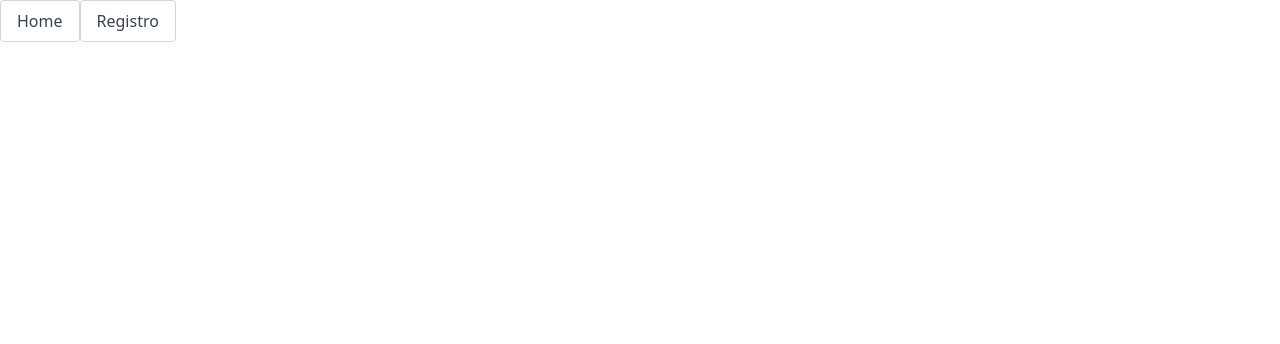
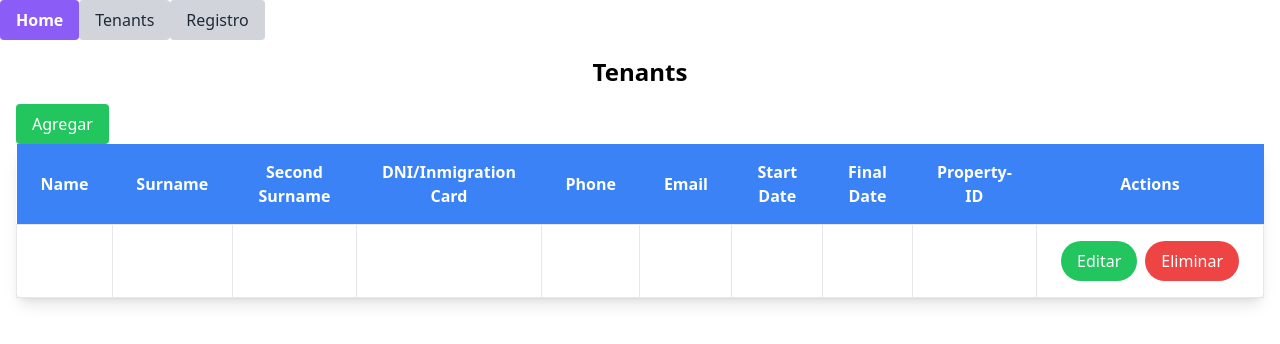
Before and after one commit to johnNaduer/Wasi-Qampaq-v1, a Vue app in the folder practica/Auth/: page /inquilino in a window 1280 px wide. Before the commit this address had no page. Shown: the top 344 px of the page. Built offline with nearby package versions, Linux system fonts and the light colour scheme.

Commit message:
updating the pages folder

```diff
--- a/practica/Auth/src/App.vue
+++ b/practica/Auth/src/App.vue
@@ -5,13 +5,18 @@ import { RouterLink, RouterView } from 'vue-router';
 
 <template>
   <div>
-    <router-link to="/" class="router-link">Home</router-link>
-    <router-link to="/Listar" class="router-link">Registro</router-link>
+    <router-link to="/" class="router-link-primary">Home</router-link>
+    <router-link to="/inquilino" class="router-link-secondary">Tenants</router-link>
+    <router-link to="/register" class="router-link-secondary">Registro</router-link>
   </div>
   <RouterView />
 </template>
 <style>
-  .router-link {
-  @apply inline-block px-4 py-2 border border-gray-300 rounded text-gray-700;
+  .router-link-primary {
+  @apply inline-block px-4 py-2 bg-violet-500 text-white font-bold rounded;
+  }
+
+  .router-link-secondary {
+  @apply inline-block px-4 py-2 bg-gray-300 text-gray-800 rounded;
   }
 </style>
--- a/practica/Auth/src/pages/HomeView.vue
+++ b/practica/Auth/src/pages/HomeView.vue
@@ -7,6 +7,7 @@ const handleSubmit = () => {
 </script>
 
 <template>
+
     <div class="bg-image h-[100vh] ">
     <div class="flex items-center justify-center fixed inset-0">
         <form @submit.prevent="handleSubmit"
--- a/practica/Auth/src/pages/ListarView.vue
+++ /dev/null
@@ -1,83 +0,0 @@
-<template>
-    <div>
-        <div class="card">
-            <div class="card-header text-center text-3x1">
-                Inquilinos
-            </div>
-            <button class="my-5 py-1 bg-green-600 rounded cursor-pointer">
-                                    Agregar
-            </button>
-            <div class="card-body">
-                <table class="rounded-table">
-                    <thead>
-                        <tr>
-                            <th>ID</th>
-                            <th>Nombre</th>
-                            <th>Apellido</th>
-                            <th>Correo</th>
-                            <th>Teléfono</th>
-                            <th>Fecha de inicio</th>
-                            <th>Nombre de la propiedad</th>
-                            <th>Número de espacio</th>
-                            <th class="backgraund-color: red">Acciones</th>
-                        </tr>
-                    </thead>
-                    <tbody>
-                        <tr v-for="persona in personas" :key="persona.id">
-                            <td>{{ persona.id }}</td>
-                            <td>{{ persona.nombre }}</td>
-                            <td>{{ persona.apellido }}</td>
-                            <td>{{ persona.correo }}</td>
-                            <td>{{ persona.telefono }}</td>
-                            <td>{{ persona.fecha_inicio }}</td>
-                            <td>{{ persona.nom_propiedad }}</td>
-                            <td>{{ persona.num_espacio }}</td>
-                            <td>
-                                <button type="" class="my-5 py-1 bg-green-600 rounded cursor-pointer">
-                                    Editar
-                                </button>
-                                <button class="my-5 py-1 bg-red-600 rounded cursor-pointer">
-                                    Eliminar
-                                </button>
-                            </td>
-                        </tr>
-                    </tbody>
-                </table>
-            </div>
-        </div>
-    </div>
-</template>
-<script>
-    export default {
-        data() {
-            return {
-                personas: [
-                    { id: 1, nombre: 'Juan', apellido: "Pablo", correo: 'juan@example.com', telefono: "925345678", fecha_inicio: "23/08/2023", nom_propiedad:"propiedad de juan", num_espacio:"123"},
-                    { id: 2, nombre: 'María', apellido: "Antonio", correo: 'maria@example.com',telefono: "925345678", fecha_inicio: "23/08/2023", nom_propiedad:"propiedad de juan", num_espacio:"123"},
-                    { id: 3, nombre: 'Pedro', apellido: "Ramirez", correo: 'pedro@example.com',telefono: "925345678", fecha_inicio: "23/08/2023", nom_propiedad:"propiedad de juan", num_espacio:"123"},
-                ]
-            };
-        }
-    };
-</script>
-<style scoped>
-    table.rounded-table {
-    width: 100%;
-    border-collapse: collapse;
-    border-radius: 10px;
-    overflow: hidden;
-    }
-
-    th, td {
-    border: 1px solid #ccc;
-    padding: 8px;
-    }
-
-    th {
-    background-color: #28AEC1;
-    }
-
-    button {
-    margin-right: 5px;
-    }
-</style>
--- /dev/null
+++ b/practica/Auth/src/pages/TenantsView.vue
@@ -0,0 +1,53 @@
+<template>
+    <div class="p-4">
+        <div class="card">
+            <h2 class="text-2xl font-bold mb-4 text-center">Tenants</h2>
+            <div>
+                <button @click="addData(index)" class="px-4 py-2 bg-green-500 text-white rounded mr-2 hover:bg-green-600 transition-colors duration-200 ease-in-out">Agregar</button>
+            </div>
+            <div class="card-body">
+                <table id="data" class="w-full bg-white rounded-lg shadow-lg">
+                    <thead>
+                        <tr>
+                            <th class="px-6 py-4 bg-blue-500 text-white">Name</th>
+                            <th class="px-6 py-4 bg-blue-500 text-white">Surname</th>
+                            <th class="px-6 py-4 bg-blue-500 text-white">Second Surname</th>
+                            <th class="px-6 py-4 bg-blue-500 text-white">DNI/Inmigration Card</th>
+                            <th class="px-6 py-4 bg-blue-500 text-white">Phone</th>
+                            <th class="px-6 py-4 bg-blue-500 text-white">Email</th>
+                            <th class="px-6 py-4 bg-blue-500 text-white">Start Date</th>
+                            <th class="px-6 py-4 bg-blue-500 text-white">Final Date</th>
+                            <th class="px-6 py-4 bg-blue-500 text-white">Property-ID</th>
+                            <th class="px-6 py-4 bg-blue-500 text-white">Actions</th>
+                        </tr>
+                    </thead>
+                    <tbody>
+                        <tr>
+                            <td class="px-6 py-4 border"></td>
+                            <td class="px-6 py-4 border"></td>
+                            <td class="px-6 py-4 border"></td>
+                            <td class="px-6 py-4 border"></td>
+                            <td class="px-6 py-4 border"></td>
+                            <td class="px-6 py-4 border"></td>
+                            <td class="px-6 py-4 border"></td>
+                            <td class="px-6 py-4 border"></td>
+                            <td class="px-6 py-4 border"></td>
+                            <td class="px-6 py-4 border">
+                                <div class="flex justify-end">
+                                    <button @click="editData(index)" class="px-4 py-2 bg-green-500 text-white rounded-full mr-2 hover:bg-green-600 transition-colors duration-200 ease-in-out">Editar</button>
+                                    <button @click="deleteData(index)" class="px-4 py-2 bg-red-500 text-white rounded-full hover:bg-red-600 transition-colors duration-200 ease-in-out">Eliminar</button>
+                                </div>
+                            </td>
+                        </tr>
+                    </tbody>
+                </table>
+            </div>
+        </div>
+    </div>
+</template>
+<script>
+
+</script>
+<style scoped>
+
+</style>
--- a/practica/Auth/src/routes/routes.js
+++ b/practica/Auth/src/routes/routes.js
@@ -1,4 +1,5 @@
 import { createRouter, createWebHistory } from "vue-router";
+
 
 const routes = [
   {
@@ -22,9 +23,9 @@ const routes = [
     component: () => import("../pages/EditarView.vue"),
   },
   {
-    path: "/listar",
-    name: "listar",
-    component: () => import("../pages/ListarView.vue"),
+    path: "/inquilino",
+    name: "inquilino",
+    component: () => import("../pages/TenantsView.vue"),
   },
 ];
 
```
Also changed, not shown: practica/Auth/src/main.js (line endings or trailing spaces).
